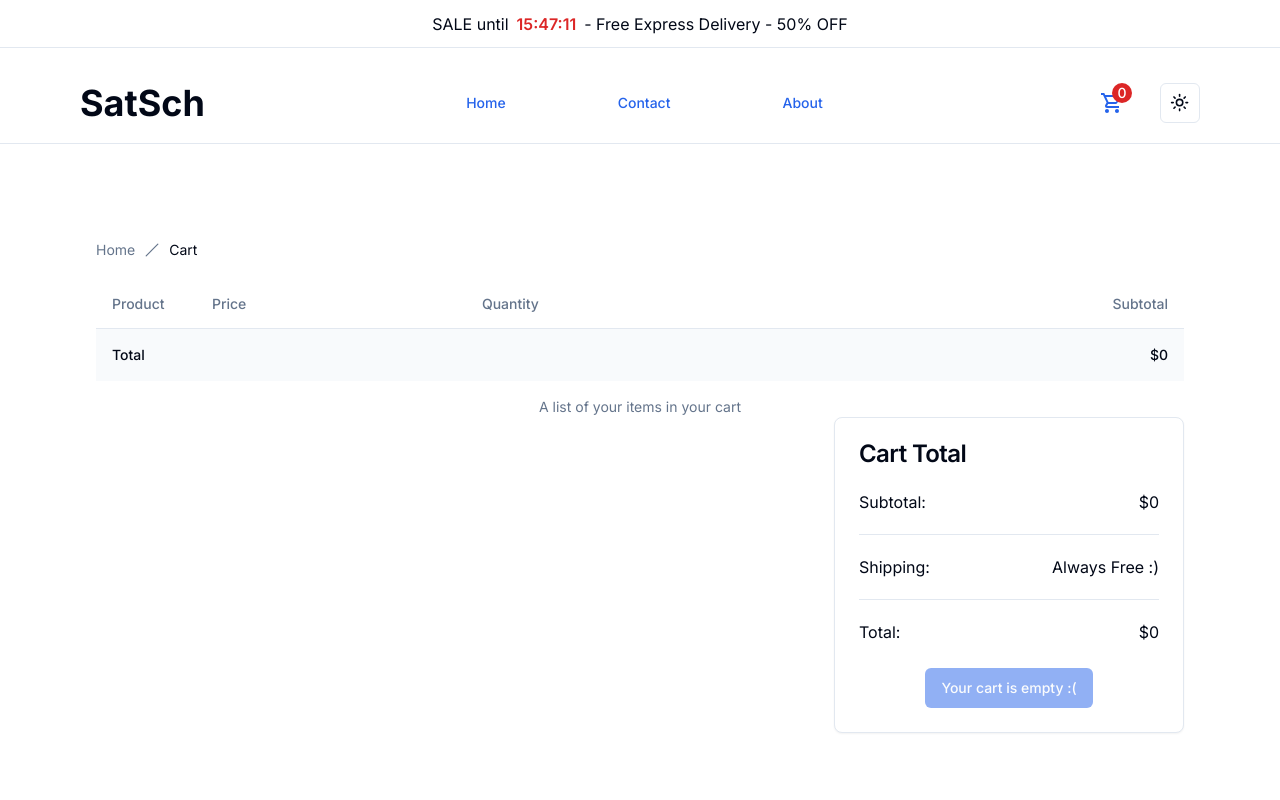
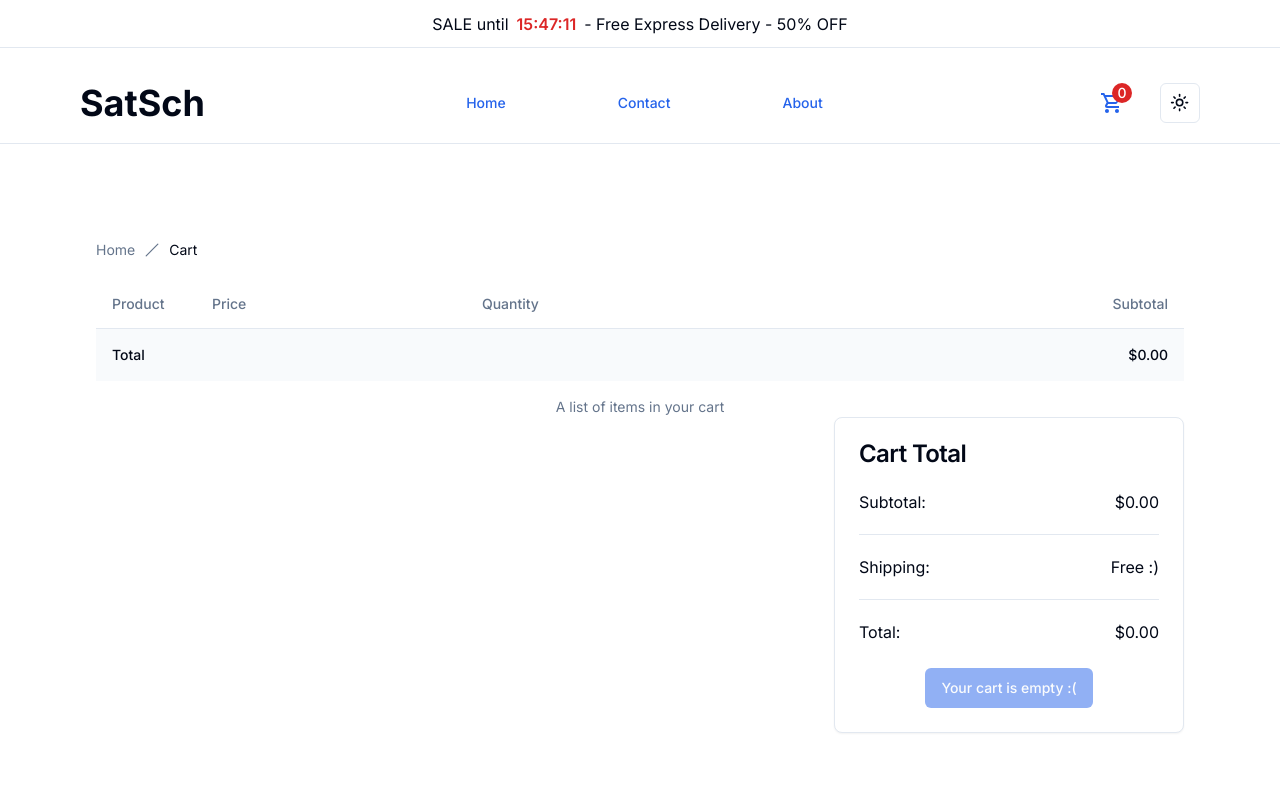
Before and after one commit to DayanWalter/satschool, a Next.js app: page /cart in a window 1280 px wide. Shown: the top 800 px of the page. Built offline with nearby package versions, Linux system fonts and the light colour scheme.

Commit message:
Added to fixed

```diff
--- a/src/app/cart/CartTotalCard.tsx
+++ b/src/app/cart/CartTotalCard.tsx
@@ -21,18 +21,18 @@ export default function CartTotalCard({ subtotal }: { subtotal: number }) {
       <CardContent>
         <div className="mb-5 flex justify-between">
           <p>Subtotal:</p>
-          <p>${subtotal}</p>
+          <p>${subtotal.toFixed(2)}</p>
         </div>
 
         <Separator />
         <div className="my-5 flex justify-between">
           <p>Shipping:</p>
-          <p>Always Free :)</p>
+          <p>Free :)</p>
         </div>
         <Separator />
         <div className="mt-5 flex justify-between">
           <p>Total:</p>
-          <p>${subtotal}</p>
+          <p>${subtotal.toFixed(2)}</p>
         </div>
       </CardContent>
       <CardFooter className="flex justify-center">
--- a/src/app/cart/page.tsx
+++ b/src/app/cart/page.tsx
@@ -77,7 +77,7 @@ export default function Cart() {
 
           {/* Cart Content */}
           <Table>
-            <TableCaption>A list of your items in your cart</TableCaption>
+            <TableCaption>A list of items in your cart</TableCaption>
             <TableHeader>
               <TableRow>
                 <TableHead className="w-[100px]">Product</TableHead>
@@ -105,7 +105,7 @@ export default function Cart() {
                       <p className="truncate">{product.title}</p>
                     </div>
                   </TableCell>
-                  <TableCell>${product.price}</TableCell>
+                  <TableCell>${product.price.toFixed(2)}</TableCell>
                   <TableCell>
                     <div className="flex w-16 items-center justify-between rounded border px-3 ">
                       <p>{product.quantityInCart}</p>
@@ -120,7 +120,7 @@ export default function Cart() {
                     </div>
                   </TableCell>
                   <TableCell className="text-right">
-                    ${calculateSubTotal(product)}
+                    ${calculateSubTotal(product).toFixed(2)}
                   </TableCell>
                 </TableRow>
               ))}
@@ -129,7 +129,7 @@ export default function Cart() {
               <TableRow>
                 <TableCell colSpan={3}>Total</TableCell>
                 <TableCell className="text-right">
-                  ${calculateTotalAmount()}
+                  ${calculateTotalAmount().toFixed(2)}
                 </TableCell>
               </TableRow>
             </TableFooter>
```
